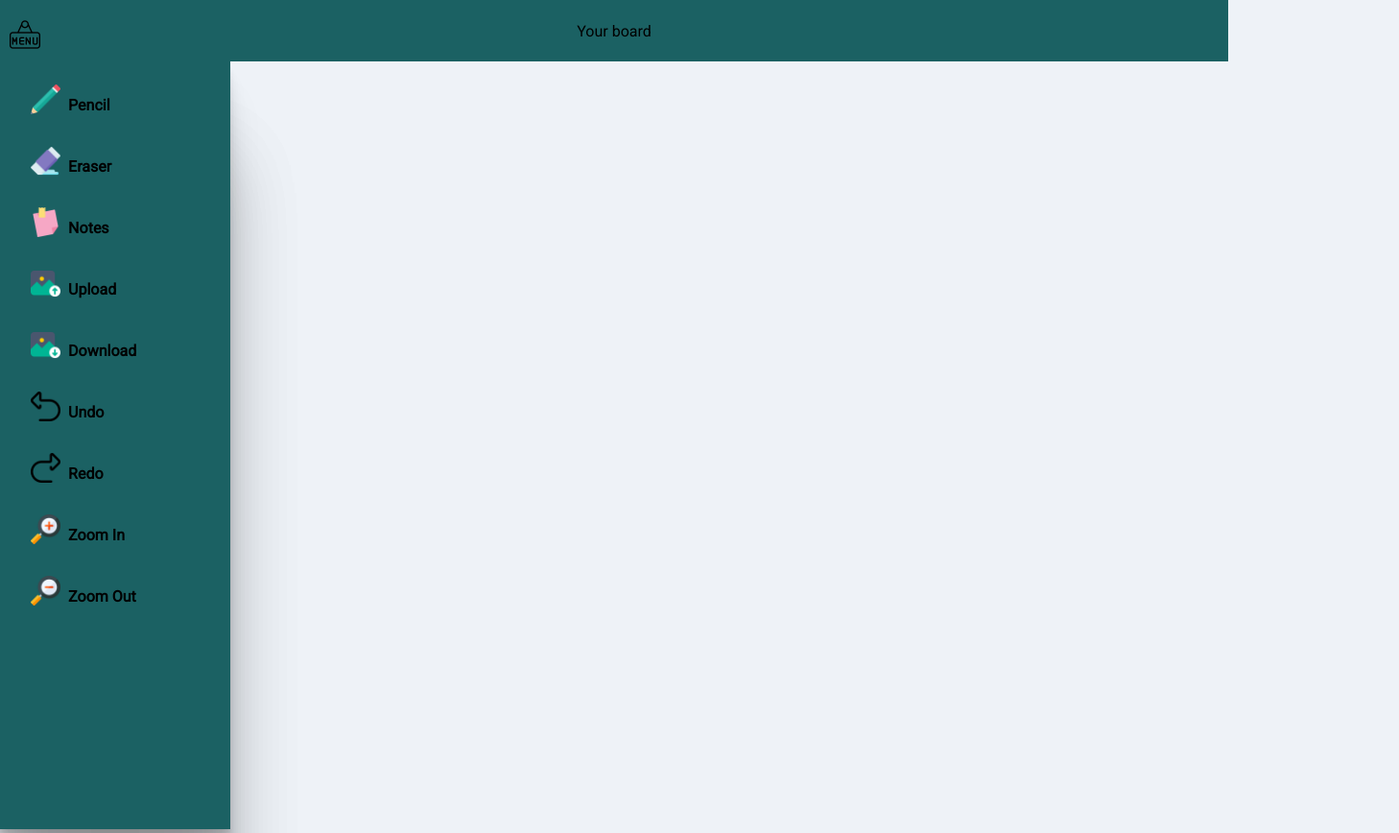
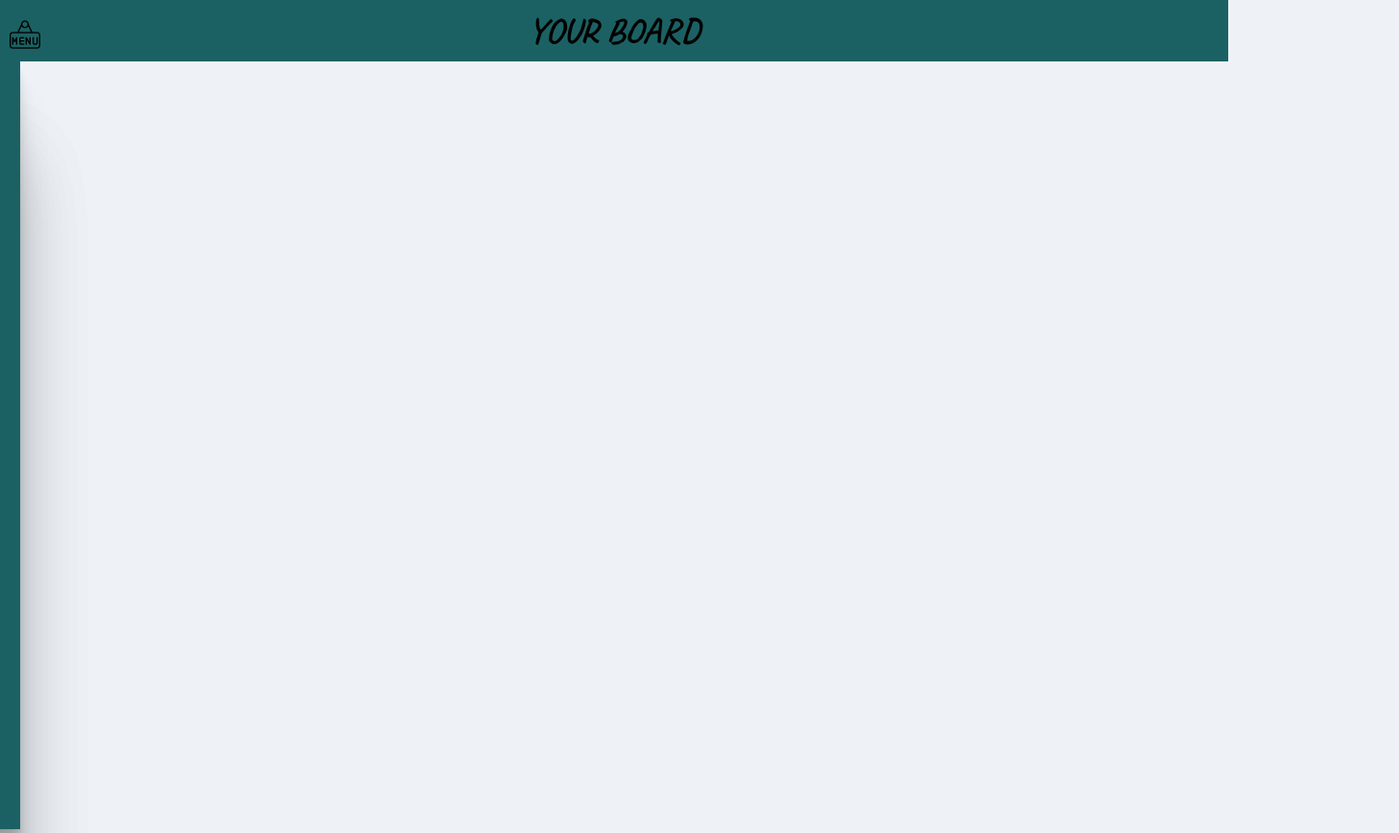
Before and after one commit to Shreya-0999/OpenBoard, a plain HTML site: page index.html in a window 1280 px wide. Shown: the whole page at 96% size, 1458 px wide, since content can reach past the window. Drawn offline with Linux system fonts and the light colour scheme.

Commit message:
first commit

```diff
--- a/CSS/notes.css
+++ b/CSS/notes.css
@@ -59,20 +59,8 @@
     border-radius: 2rem;
     margin-top: 0.5rem;
     margin-bottom: 0.5rem;
-    font-family: 'Roboto', sans-serif;
+    font-family: 'Caveat', cursive;
 }
-/* .text{
-    height: 100%;
-    width: 100%;
-    color: #1b6163;
-    text-align: center;
-    outline: none;
-    padding: 1rem;
-    font-size: 1.5rem;
-    overflow: auto;
-    border: none;
-    border-radius: 2rem;
-} */
 .mainArea::-webkit-scrollbar {
     display: none;
 }
--- a/CSS/style.css
+++ b/CSS/style.css
@@ -1,5 +1,4 @@
-@import url('https://fonts.googleapis.com/css2?family=Roboto&family=Roboto+Condensed&display=swap');
-
+@import url('https://fonts.googleapis.com/css2?family=Caveat:wght@700&family=Indie+Flower&display=swap');
 
 *{
     box-sizing: border-box;
@@ -12,13 +11,15 @@ body{
 .heading_container{
     height: 8vh;
     width: 100vw;
-    z-index: 2;
+    z-index: 10;
     display: flex;
     justify-content: center;
     align-items: center;
     background-color: #1b6163;
     position: absolute;
-    font-family: 'Roboto', sans-serif;
+    font-family: 'Caveat', cursive;
+    font-size: 2rem;
+    font-size: 2.3rem;
 }
 /* ***********************************MAIN AREA********************************************** */
 .working_area{
@@ -46,7 +47,7 @@ body{
     top: 8vh;
     z-index: 2;
     transition: 0.5s ease-in-out;
-    right: -178px;
+    /* right: -178px; */
 }
 .canvas{
     height: 100vh;
@@ -63,7 +64,7 @@ body{
     position: absolute;
     top: 8vh;
     padding-top: 0.5rem;
-    /* left: -218.6px; */
+    left: -218.6px;
     display: flex;
     flex-direction: column;
     justify-content: start;
@@ -88,15 +89,9 @@ body{
 .toolbar_container:hover{
     left: 0;
 }
-/* .toolbar{
-    height: 100%;
-    width: 100%;
-    padding-top: 0.5rem;
-    display: flex;
-    flex-direction: column;
-    justify-content: start;
-    background-color: #1b6163;
-} */
+.toolbar_container:hover ~ .canvas_area{
+    right: -178px;
+}
 .tool{
     height: 7%;
     padding: 2rem;
@@ -105,7 +100,9 @@ body{
     align-items: center;
     background-color: #1b6163;
     transition: 0.3s ease-in-out;
-    font-family: 'Roboto', sans-serif;
+    font-family: 'Caveat', cursive;
+    font-weight: bold;
+    font-size: 1.5rem;
 }
 .tool:hover{
     background-color: #1b6163;
@@ -121,7 +118,6 @@ img{
     margin-right: 0.5rem;
 }
 h4{
-    height: 0.5rem;
     width: 80%;
     color: black;
     margin-left: 0.5rem;
--- a/index.html
+++ b/index.html
@@ -14,14 +14,11 @@
 
 <body>
     <div class="heading_container">
-        Your board
+        YOUR  BOARD
     </div>
     <div class="working_area">
         <div class="menu_icon">
             <img src="images/menu.png" alt="">
-        </div>
-        <div class="canvas_area">
-            <canvas class="canvas" id="canvas"></canvas>
         </div>
         <div class="toolbar_container ">
             <div class="tool pencil ">
@@ -96,6 +93,9 @@
                 <h4>Zoom Out</h4>
             </div>
         </div>
+        <div class="canvas_area">
+            <canvas class="canvas" id="canvas"></canvas>
+        </div>
     </div>
     <script src="initial.js" defer></script>
     <script src="draw.js" defer></script>
```
